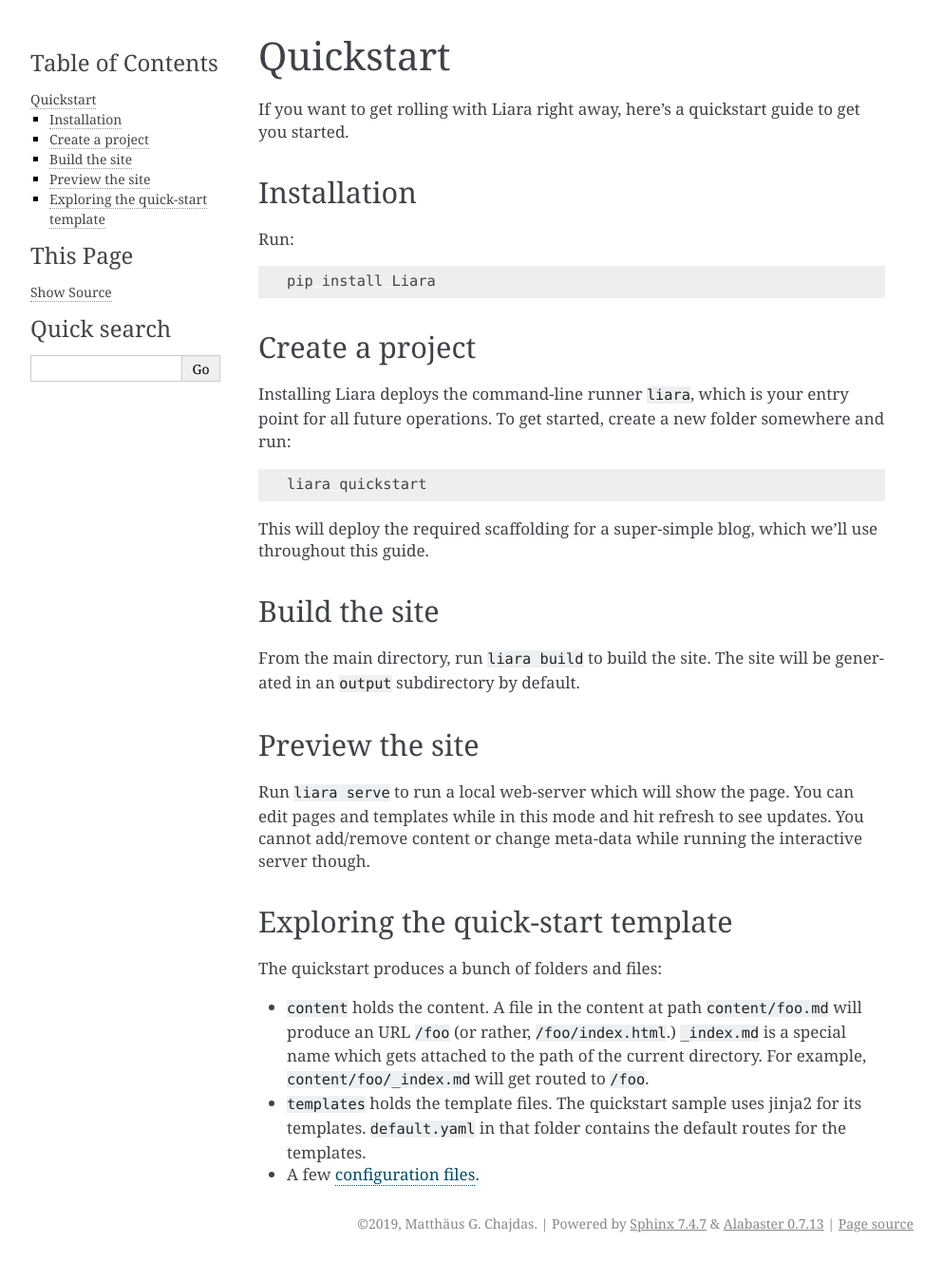
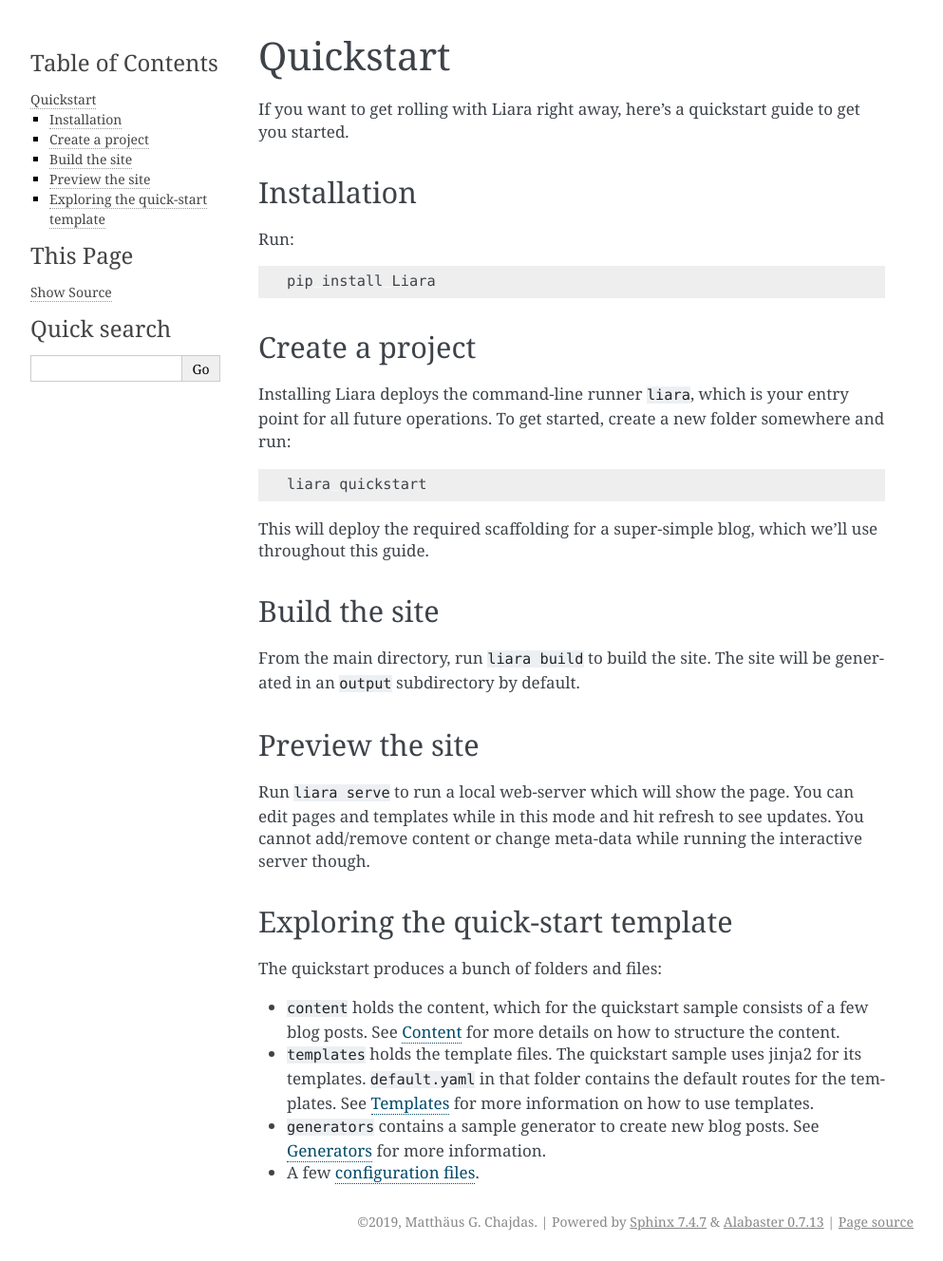
Before and after one commit to Anteru/liara, a Sphinx documentation site: the page built from docs/source/quickstart.rst, in a window 1280 px wide. Shown: the whole page at 95% size, without its empty margins (148-1141 px from the left). Built offline with Sphinx 7.4.7, drawn with Linux system fonts in a browser that asks for light colours; the version number is read from the project's files by our own code.

Commit message:
Document feeds, improve generator documentation.

```diff
--- a/docs/source/configuration.rst
+++ b/docs/source/configuration.rst
@@ -26,7 +26,7 @@
 * ``content.filters``: Specifies which :any:`content filters <content-filters>`  will be applied while discovering content.
 * ``template``: The :any:`template <templates>` definition to apply to the content.
 * ``collections``: Points to the file containing the :any:`collection <collections>` definitions.
-* ``feeds``: Points to the file containing the feed definitions.
+* ``feeds``: Points to the file containing the :doc:`feed definitions <feeds>`.
 * ``indices``: Points to the file containing the :doc:`index definitions <indices>`.
 * ``metadata``: Points to the file containing the :doc:`site metadata <metadata>`.
 * ``relaxed_date_parsing``: If enabled, metadata fields named ``date`` will be processed twice. By default, liara assumes that ``date`` contains a markup-specific date field. If this option is on, and the ``date`` field is pointing at a string, liara will try to parse that string into a timestamp.
--- a/docs/source/generators.rst
+++ b/docs/source/generators.rst
@@ -1,4 +1,8 @@
 Generators
 ==========
 
-Generators are used to create documents from the command line. Typically, they simplify the creation of metadata fields like the date. To create a generator, you need to use Python code. Place a new file into the generator directory as specified in the documentation which has the same name as the document type you want to create. The script must export a single function ``generate(site: Site, configuration: Dict[Any, str]) -> pathlib.Path``. Invoking ``liara create <type>`` will first build the site, and then call the ``generate`` script to produce a new document. The function *must* return the location it stored the document to.
+Generators are used to create documents from the command line. Typically, they simplify the creation of metadata fields like ``date``. To create a generator, you need to write some Python code. Place a new file into the generator directory (see :doc:`configuration`), which has the same name as the document type you want to create. For instance, if you want to use ``liara create blog-post``, you'd create a file named ``blog-post.py``. This file must export a single function ``generate(site: Site, configuration: Dict[Any, str]) -> pathlib.Path``. Invoking ``liara create <type>`` will first build the site, and then call the ``generate`` script to produce a new document. The function *must* return the location it stored the document to.
+
+.. warning::
+
+   Generator scripts can execute arbitrary Python code. Be careful when using untrusted code.
--- a/docs/source/index.rst
+++ b/docs/source/index.rst
@@ -18,6 +18,8 @@
    collections
    indices
    metadata
+   generators
+   feeds
    static-routes
    url-patterns
    modules
--- a/docs/source/quickstart.rst
+++ b/docs/source/quickstart.rst
@@ -38,6 +38,7 @@
 
 The quickstart produces a bunch of folders and files:
 
-* ``content`` holds the content. A file in the content at path ``content/foo.md`` will produce an URL ``/foo`` (or rather, ``/foo/index.html``.) ``_index.md`` is a special name which gets attached to the path of the current directory. For example, ``content/foo/_index.md`` will get routed to ``/foo``.
-* ``templates`` holds the template files. The quickstart sample uses jinja2 for its templates. ``default.yaml`` in that folder contains the default routes for the templates.
+* ``content`` holds the content, which for the quickstart sample consists of a few blog posts. See :doc:`content` for more details on how to structure the content.
+* ``templates`` holds the template files. The quickstart sample uses jinja2 for its templates. ``default.yaml`` in that folder contains the default routes for the templates. See :doc:`templates` for more information on how to use templates.
+* ``generators`` contains a sample generator to create new blog posts. See :doc:`generators` for more information.
 * A few :ref:`configuration files <configuration>`.
```
Also changed, not shown: docs/source/feeds.rst (added, +31 -0 lines), 1 other file.
